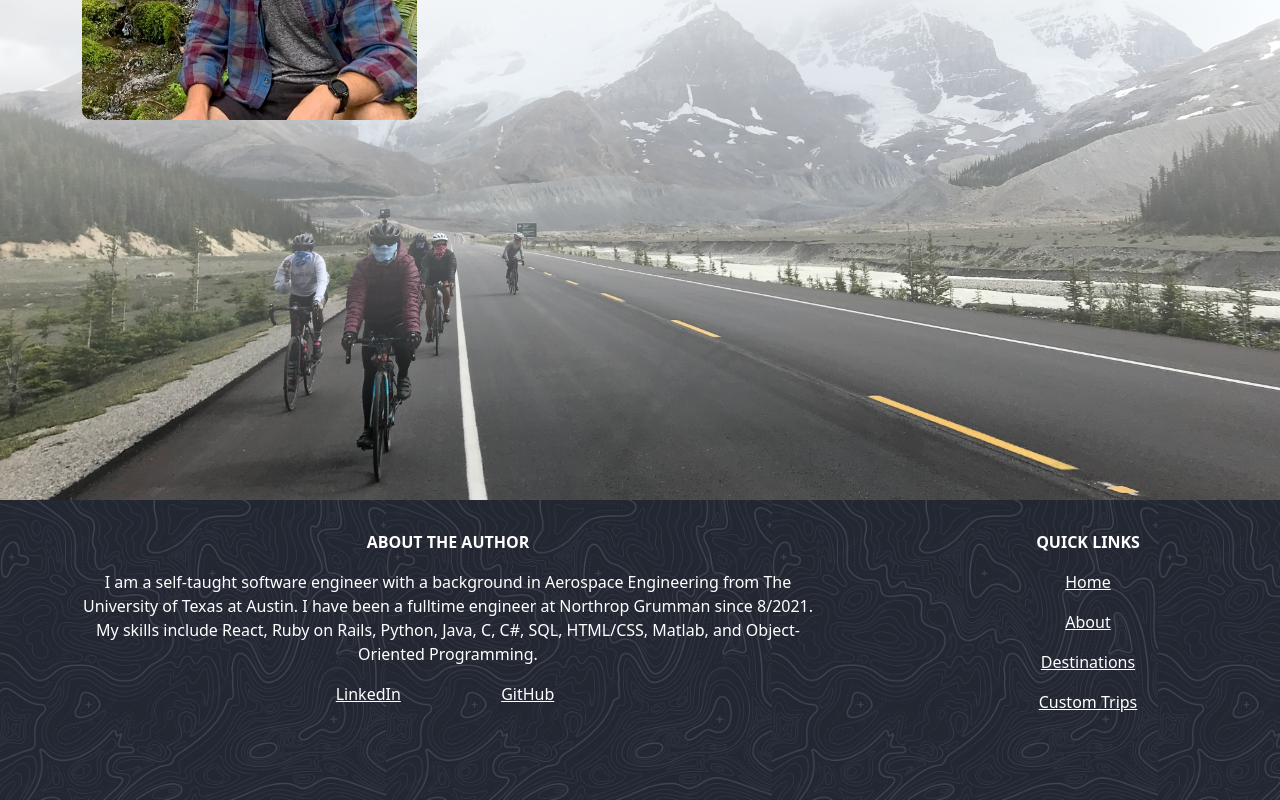
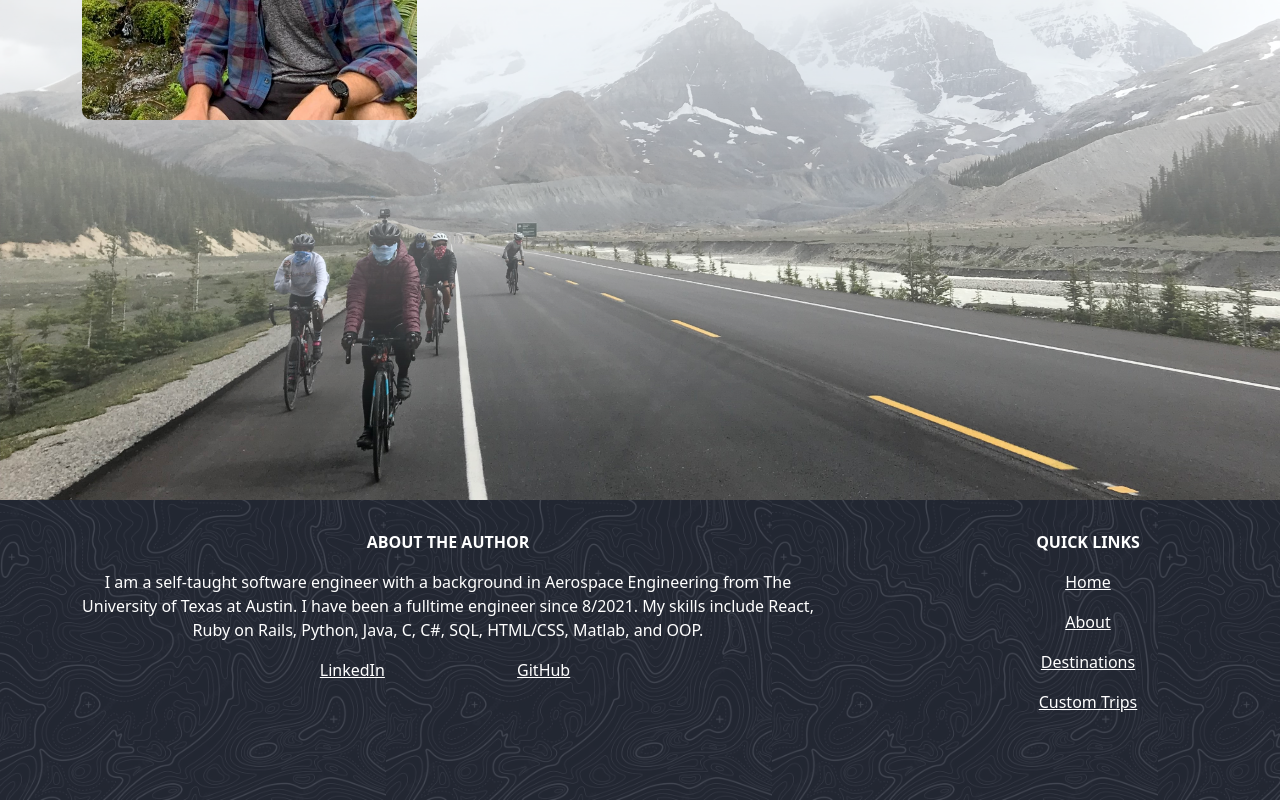
Before and after one commit to amlight1938/trip_itinerary, a React (Create React App) app in the folder Frontend/: page /about in a window 1280 px wide. Shown: the part 1074-1874 px from the top of the page. Built offline with nearby package versions, Linux system fonts and the light colour scheme; no server answers.

Commit message:
copied up to date files from separate repos

```diff
--- a/Frontend/src/BottomBanner.js
+++ b/Frontend/src/BottomBanner.js
@@ -51,7 +51,7 @@ const BottomBanner = () => {
                     <div className="banner-text-section" style={{flex: ".7"}}>
                         <p><b>ABOUT THE AUTHOR</b></p>
                         <p>
-                            I am a self-taught software engineer with a background in Aerospace Engineering from The University of Texas at Austin. I have been a fulltime engineer at Northrop Grumman since 8/2021. My skills include React, Ruby on Rails, Python, Java, C, C#, SQL, HTML/CSS, Matlab, and Object-Oriented Programming.
+                            I am a self-taught software engineer with a background in Aerospace Engineering from The University of Texas at Austin. I have been a fulltime engineer since 8/2021. My skills include React, Ruby on Rails, Python, Java, C, C#, SQL, HTML/CSS, Matlab, and OOP.
                         </p>
                         <div className="profile_link_styles">
                             <a href="https://www.linkedin.com/in/aaronmlight/" style={{color: "white"}}><p>LinkedIn</p></a>
--- a/Frontend/src/index.css
+++ b/Frontend/src/index.css
@@ -43,7 +43,7 @@ height: 100%;
 
 .profile_link_styles{
   margin: auto;
-  width: 50%;
+  width: 60%;
   display: grid;
   grid-template-columns: 30% 30%;
   justify-content: space-evenly
@@ -179,6 +179,8 @@ height: 100%;
   .bottom-banner-writing-strip{
     display: grid;
     grid-template-columns: 70% 30%;
+    position: relative;
+    z-index: 2;
   }
 
   .bottom-banner-strip{
@@ -216,6 +218,8 @@ height: 100%;
 .bottom-banner-writing-strip{
   word-wrap: break-word;
   height: 100%;
+  position: relative;
+  z-index: 2;
 }
 
 .search_bar{
```
